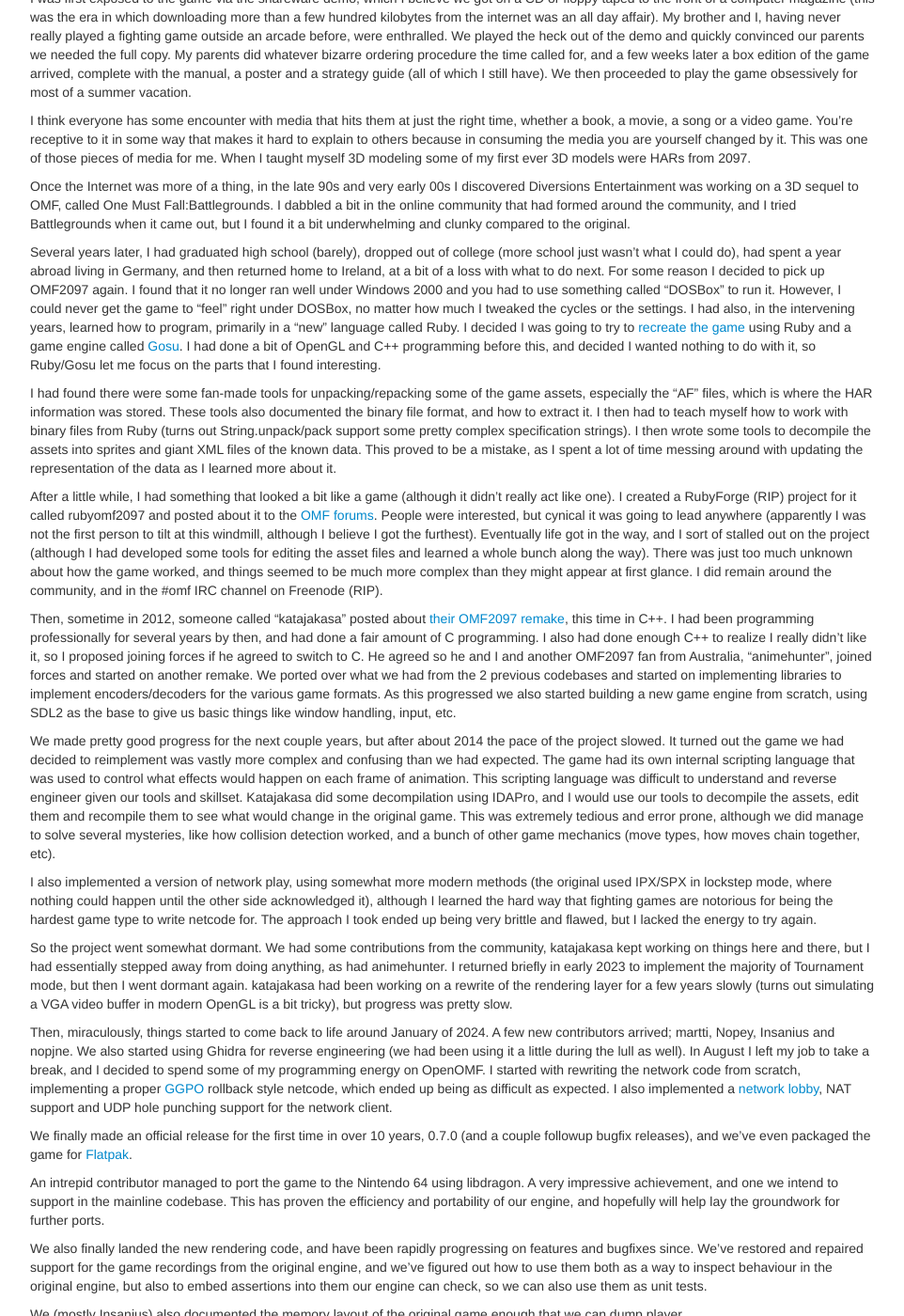
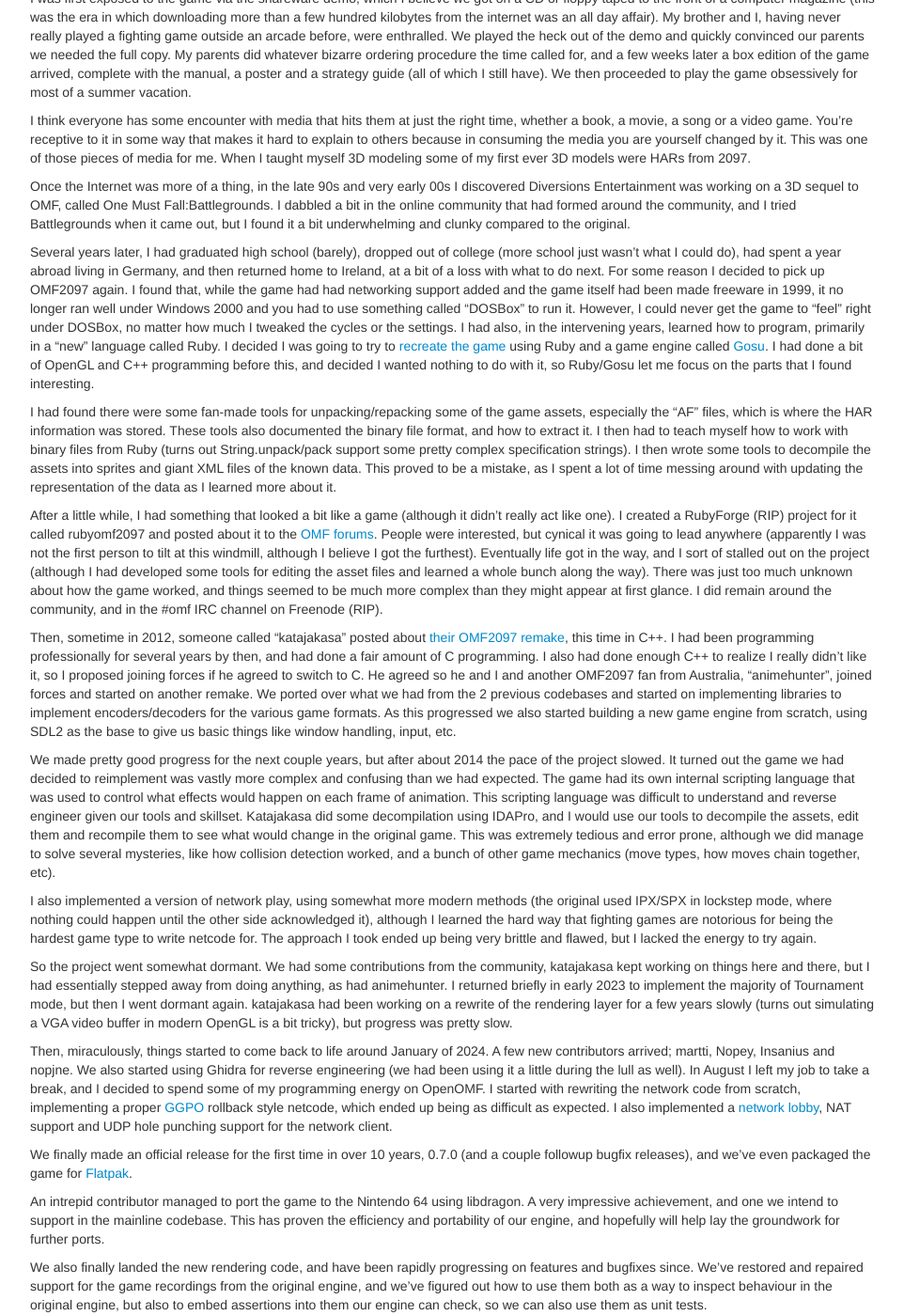
Before and after one commit to Vagabond/vagabond.github.io, a Jekyll site: the page built from _posts/2025-03-28-a-history-of-openomf.md, in a window 1280 px wide and 1400 px high, scrolled down 384 px. Shown: the whole window at 94% size, without its empty margins (158-1120 px from the left). Built offline with Jekyll 4.4.1, drawn with Linux system fonts in a browser that asks for light colours; some of the changed text lies outside the part shown.

Commit message:
More updates

```diff
--- a/_posts/2025-03-28-a-history-of-openomf.md
+++ b/_posts/2025-03-28-a-history-of-openomf.md
@@ -50,12 +50,13 @@ Several years later, I had graduated high school (barely), dropped out of
 college (more school just wasn't what I could do), had spent a year abroad
 living in Germany, and then returned home to Ireland, at a bit of a loss with
 what to do next. For some reason I decided to pick up OMF2097 again. I found
-that it no longer ran well under Windows 2000 and you had to use something
-called "DOSBox" to run it. However, I could never get the game to "feel" right
-under DOSBox, no matter how much I tweaked the cycles or the settings. I had
-also, in the intervening years, learned how to program, primarily in a "new"
-language called Ruby. I decided I was going to try to [recreate the
-game](https://github.com/Vagabond/rubyomf2097) using
+that, while the game had had networking support added and the game itself had
+been made freeware in 1999, it no longer ran well under Windows 2000 and you
+had to use something called "DOSBox" to run it. However, I could never get the
+game to "feel" right under DOSBox, no matter how much I tweaked the cycles or
+the settings. I had also, in the intervening years, learned how to program,
+primarily in a "new" language called Ruby. I decided I was going to try to
+[recreate the game](https://github.com/Vagabond/rubyomf2097) using
 Ruby and a game engine called [Gosu](https://www.libgosu.org/). I had done a bit
 of OpenGL and C++ programming before this, and decided I wanted nothing to do
 with it, so Ruby/Gosu let me focus on the parts that I found interesting.
@@ -167,7 +168,10 @@ incompatibilities until we reach 1.0.
 
 We are also exploring a mod framework for the engine, to allow for things like
 higher resolution assets, rebalancing, new arenas, enhanced features for
-tournament mode, etc.
+tournament mode, etc. Our project is actually one of the only open source
+fighting game engines, and it has a unique lineage to all the other ones
+(because OMF2097 itself was a bit of a weird fighting game), so the idea of
+total conversions or other changes for the engine would also be possible.
 
 If any of this sounds interesting, you're welcome to swing by our
 [Discord](https://discord.gg/7CPPzab) or
```
